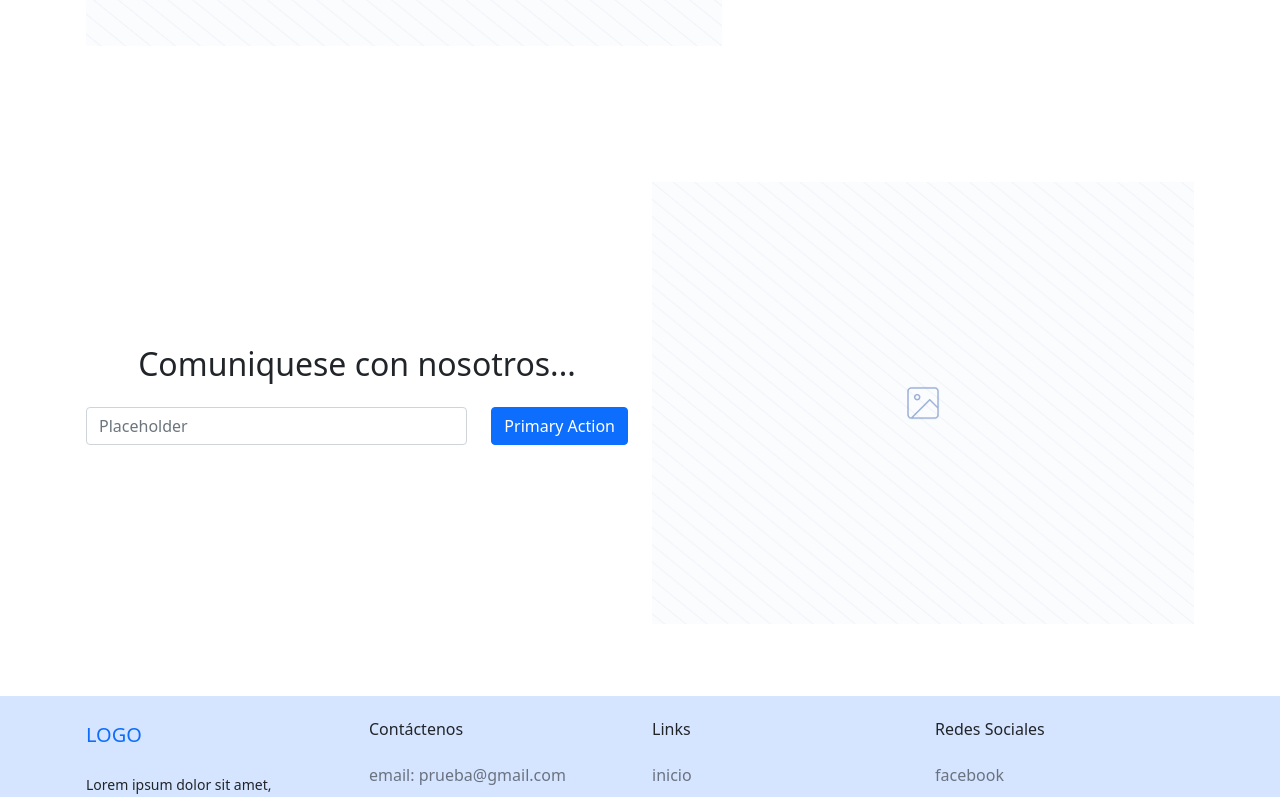
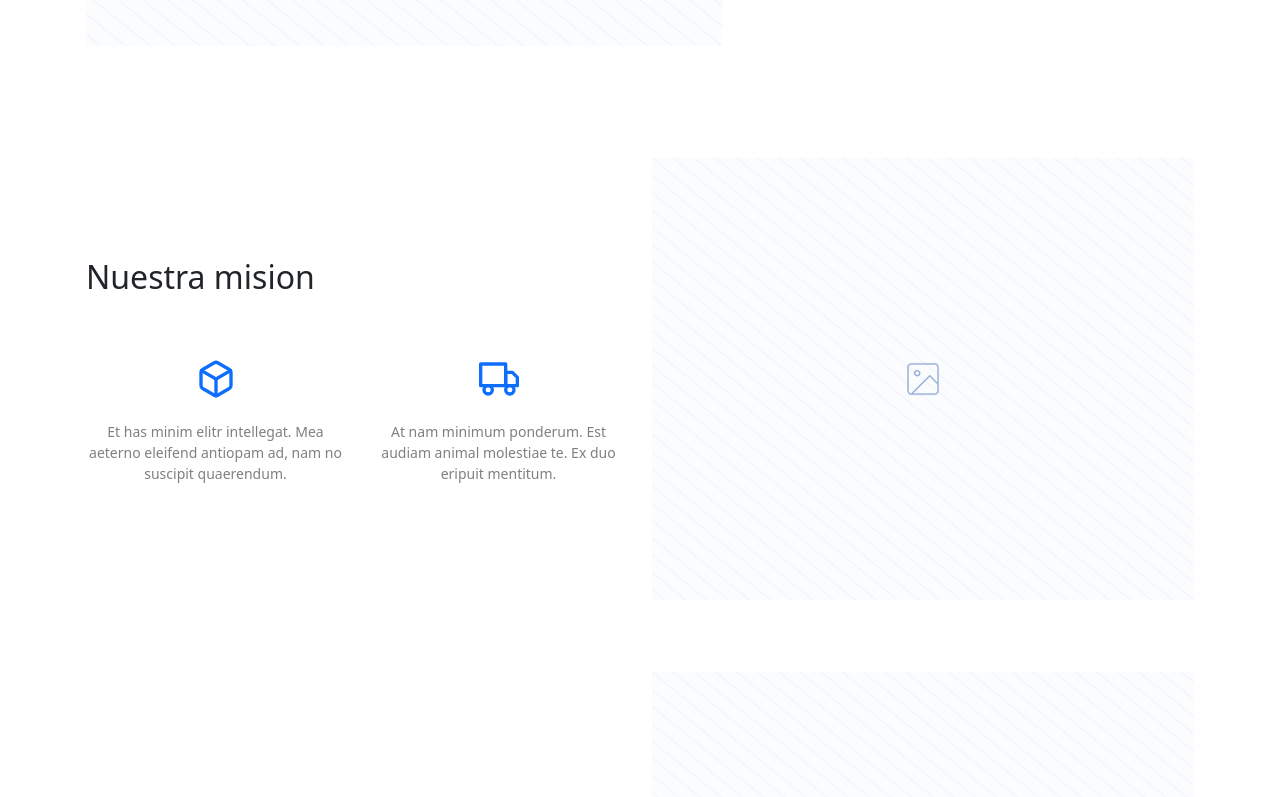
Before and after one commit to helio3197/magic-peru, a React (Create React App) app: page /nosotros in a window 1280 px wide. Shown: the part 636-1433 px from the top of the page. Built offline with nearby package versions, Linux system fonts and the light colour scheme.

Commit message:
Create Our Mission section

```diff
--- a/src/components/AboutUs/AboutUs.js
+++ b/src/components/AboutUs/AboutUs.js
@@ -1,10 +1,12 @@
 import Container from 'react-bootstrap/Container';
 import Contact from '../Homepage/Contact';
 import WhoWeAre from './WhoWeAre';
+import OurMission from './OurMission';
 
 const AboutUs = () => (
   <Container fluid as="main" className="p-0 d-inline-block">
     <WhoWeAre />
+    <OurMission />
     <Contact id="contact" />
   </Container>
 );
--- /dev/null
+++ b/src/components/AboutUs/OurMission.js
@@ -0,0 +1,39 @@
+import Container from 'react-bootstrap/Container';
+import Row from 'react-bootstrap/Row';
+import Col from 'react-bootstrap/Col';
+import { FiBox, FiTruck } from 'react-icons/fi';
+import ourMissionImg from '../../assets/contact-placeholder.png';
+
+const OurMission = () => (
+  <Container as="section">
+    <Row xs="1" md="2">
+      <Col className="d-flex flex-column justify-content-center order-last order-md-first">
+        <h2 className="mb-5">Nuestra mision</h2>
+        <Row xs="2">
+          <Col>
+            <div className="text-primary fs-1 text-center mb-3">
+              <FiBox />
+            </div>
+            <p className="text-black-50 small text-center">
+              Et has minim elitr intellegat. Mea aeterno eleifend antiopam ad,
+              nam no suscipit quaerendum.
+            </p>
+          </Col>
+          <Col>
+            <div className="text-primary fs-1 text-center mb-3">
+              <FiTruck />
+            </div>
+            <p className="text-black-50 small text-center">
+              At nam minimum ponderum. Est audiam animal molestiae te. Ex duo eripuit mentitum.
+            </p>
+          </Col>
+        </Row>
+      </Col>
+      <Col>
+        <img src={ourMissionImg} alt="placeholder" className="w-100" />
+      </Col>
+    </Row>
+  </Container>
+);
+
+export default OurMission;
```
